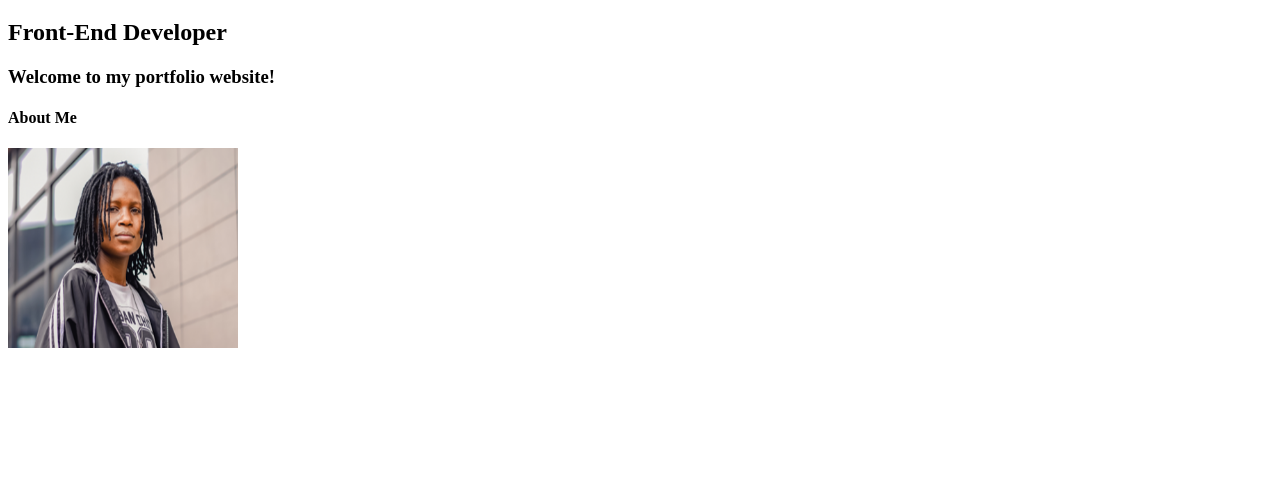
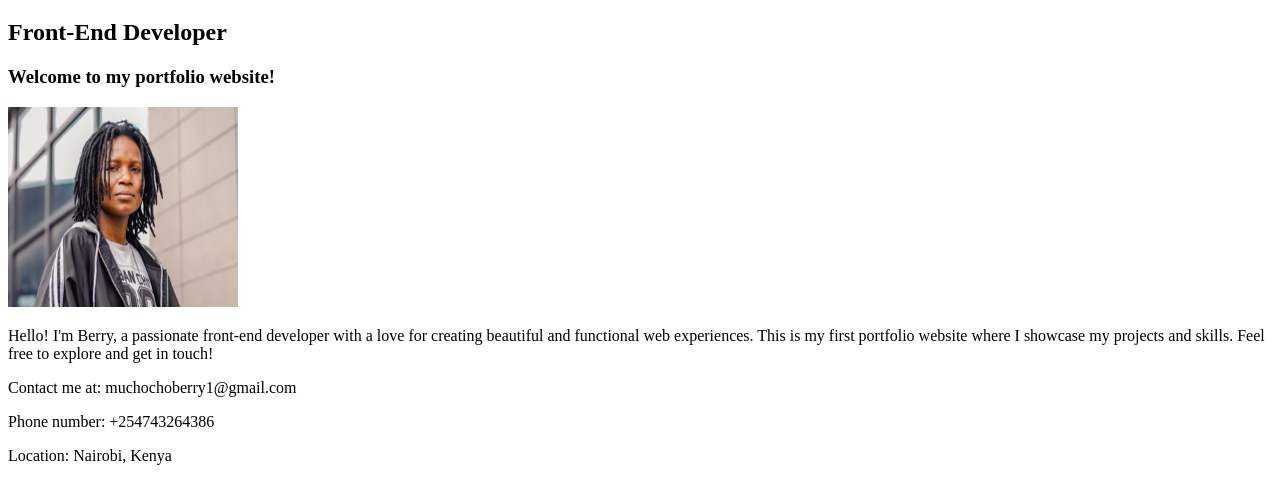
Before and after one commit to BerryMuchocho/My_First_Portfolio, a plain HTML site: page html_basic/index.html in a window 1280 px wide. Shown: the part 61-564 px from the top of the page. Drawn offline with Linux system fonts and the light colour scheme.

Commit message:
Updated index.html file

```diff
--- a/html_basic/index.html
+++ b/html_basic/index.html
@@ -9,7 +9,10 @@
     <h1> Berry</h1>
     <h2>Front-End Developer</h2>
     <h3>Welcome to my portfolio website!</h3>
-    <h4>About Me</h4>
     <img src="Dp1.png"  alt="Profile Picture" width="230" height="200">
+    <p>Hello! I'm Berry, a passionate front-end developer with a love for creating beautiful and functional web experiences. This is my first portfolio website where I showcase my projects and skills. Feel free to explore and get in touch!</p>
+    <p>Contact me at: muchochoberry1@gmail.com</p>
+    <p>Phone number: +254743264386</p>
+    <p>Location: Nairobi, Kenya</p>
 </body>
 </html>
```
